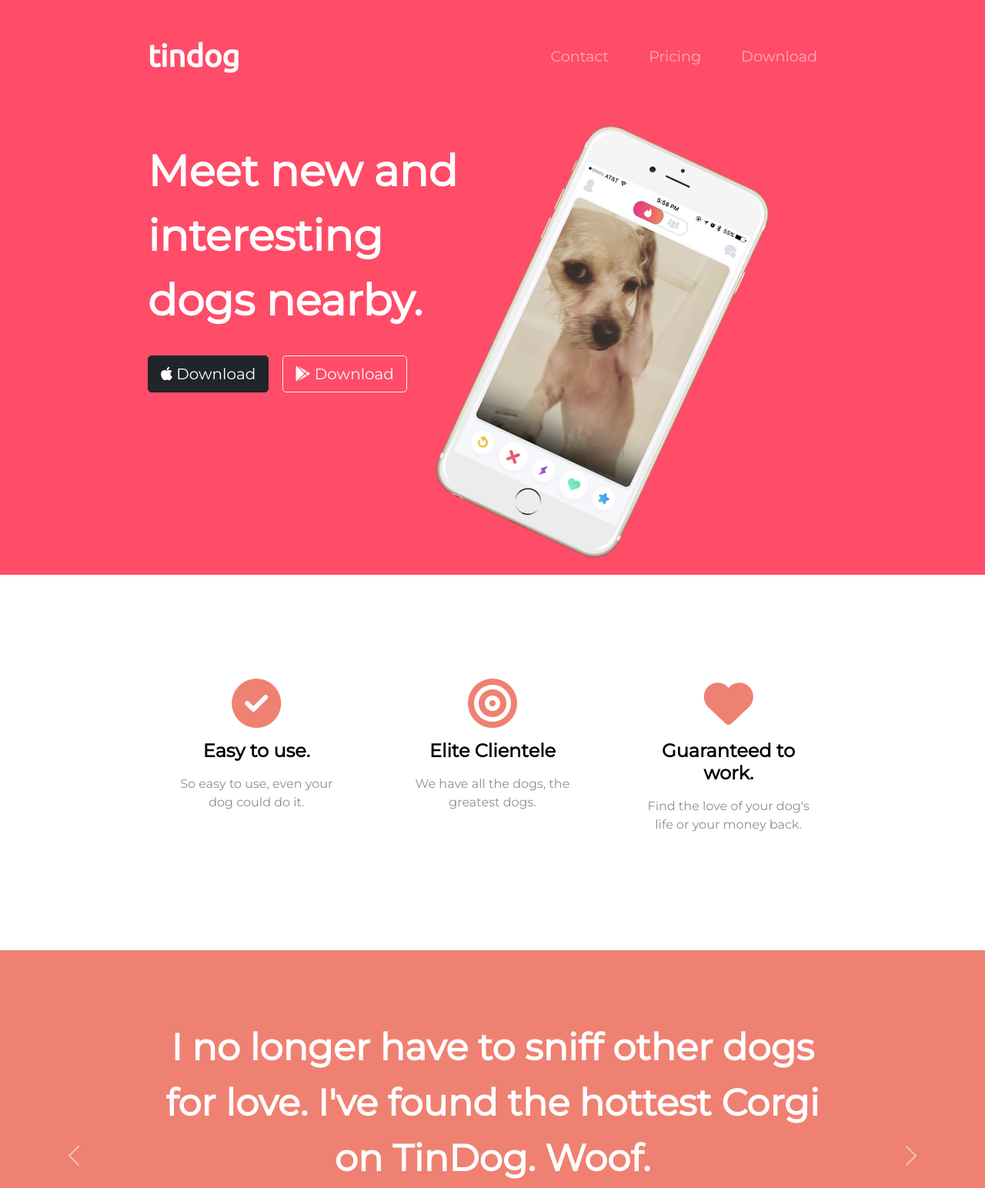
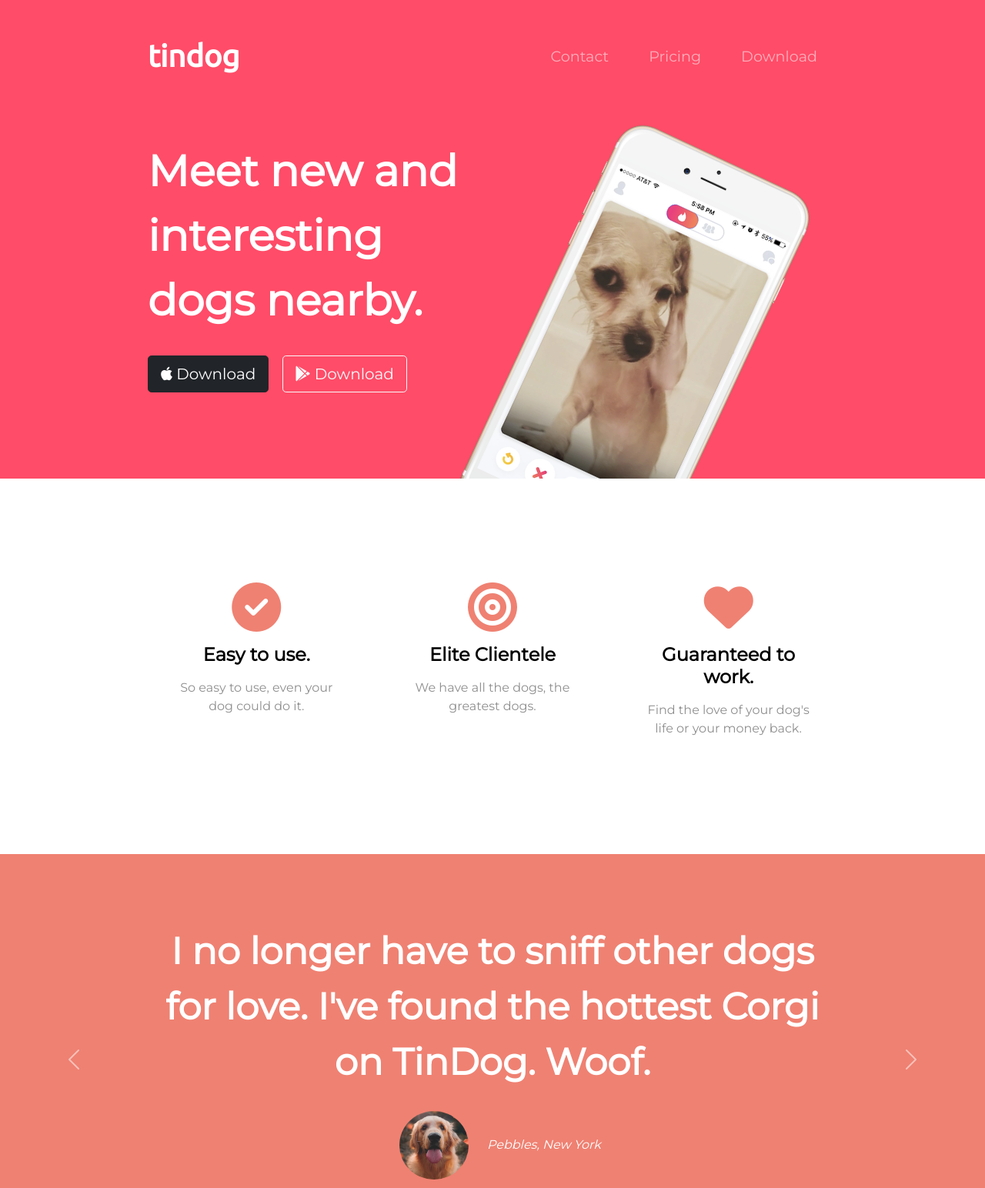
Before and after one commit to oguzthmc/web-dev-camp, a plain HTML site: page bootstrap/tin-dog/index.html in a window 1280 px wide. Shown: the top 1544 px of the page at 77% size. Drawn offline with nearby package versions, Linux system fonts and the light colour scheme.

Commit message:
the css z-index & stacking order

```diff
--- a/bootstrap/tin-dog/css/styles.css
+++ b/bootstrap/tin-dog/css/styles.css
@@ -12,7 +12,7 @@ body {
 }
 
 .container-fluid {
-  padding: 3% 15%;
+  padding: 3% 15% 7%;
 }
 
 h1 {
@@ -60,15 +60,21 @@ h3 {
 .title-image {
   width: 60%;
   transform: rotate(25deg);
+  position: absolute;
+  right: 30%;
+}
+
+.title-image-container {
+  position: relative;
 }
 
 /* Features */
 
 #features {
-  position: relative;
-  z-index: 0;
   padding: 7% 15%;
   background-color: #fff;
+  position: relative;
+  z-index: 1;
   color: #000;
 }
 
--- a/bootstrap/tin-dog/index.html
+++ b/bootstrap/tin-dog/index.html
@@ -56,7 +56,7 @@
           <button type="button" class="btn btn-outline-light btn-lg download-button"><i class="fab fa-google-play"></i> Download</button>
         </div>
 
-        <div class="col-lg-6">
+        <div class="col-lg-6 title-image-container">
           <img class="title-image" src="images/iphone6.png" alt="iphone-mockup">
         </div>
 
```
